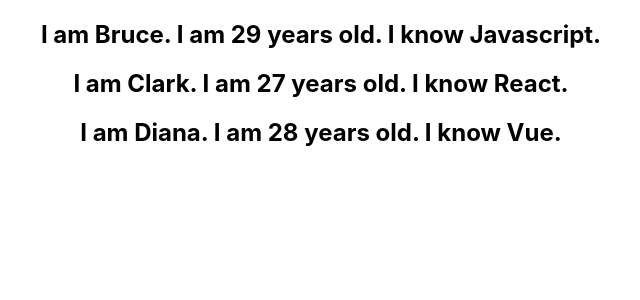
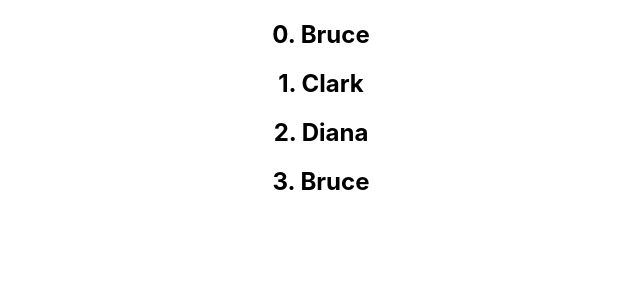
Before and after one commit to illwillgusto/hello-world, a React (Create React App) app: page / in a window 1280 px wide. Shown: the top 300 px of the page, without its empty margins (319-959 px from the left). Built offline with nearby package versions, Linux system fonts and the light colour scheme.

Commit message:
Update NameList.js
using index as the key prop when there are duplicate strings in an array that don't have their own unique id prop

```diff
--- a/src/Components/NameList.js
+++ b/src/Components/NameList.js
@@ -2,6 +2,7 @@
 import Person from './Person'
 
 function NameList() {
+  const names = ['Bruce', 'Clark', 'Diana', 'Bruce']
     const person = [
         {
             id: 1,
@@ -22,13 +23,13 @@
             skill: 'Vue'
         }
     ]
-    const personList = person.map(person =>
-        <Person key={person.id} person={person} />
+    const NameList = names.map((name, index) => // () and index were added to the arrow function to solve the name duplicate error and the key prop will now be the index
+        <h2 key={index}>{index}. {name}</h2> // index is now the key prop because there are duplicate names
     )
   return (
     <div>
       {
-        personList
+        NameList
       }
     </div>
   )
```
